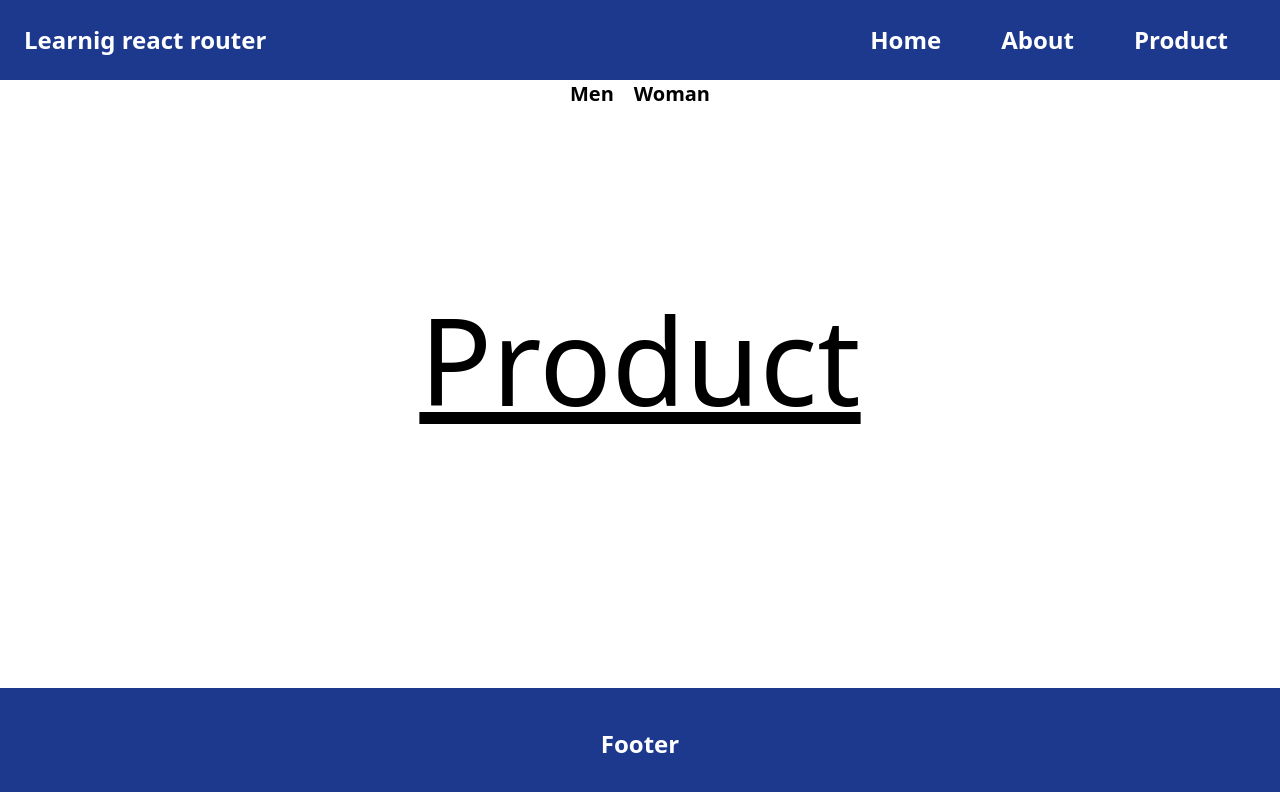
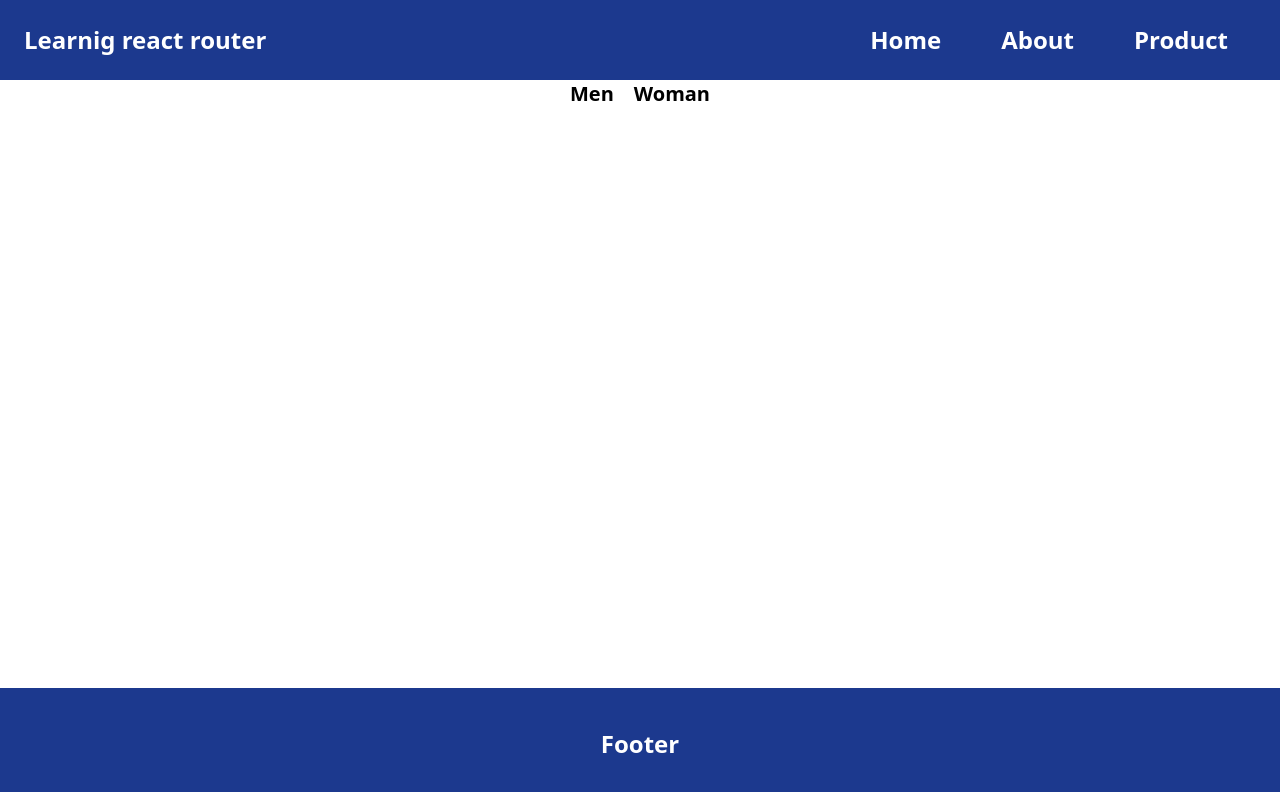
Before and after one commit to arpan7sarkar/React_Journey, a React (Vite) app in the folder 4_Advanced_routing/: page /product in a window 1280 px wide. Shown: the top 792 px of the page. Built offline with nearby package versions, Linux system fonts and the light colour scheme.

Commit message:
Understand about advanced routing and used nesteed routes and outlet

```diff
--- a/4_Advanced_routing/src/components/Product.jsx
+++ b/4_Advanced_routing/src/components/Product.jsx
@@ -1,16 +1,16 @@
-import React from 'react'
-import { Link } from 'react-router-dom'
+import React from "react";
+import { Link, Outlet } from "react-router-dom";
 
 const Product = () => {
   return (
     <div>
-        <div className='flex justify-center items-center gap-5 text-xl font-semibold'>
-            <Link to="/product/men">Men</Link>
-            <Link to="/product/woman">Woman</Link>
-        </div>
-      <h2>Product</h2>
+      <div className="flex justify-center items-center gap-5 text-xl font-semibold">
+        <Link to="/product/men">Men</Link>
+        <Link to="/product/woman">Woman</Link>
+      </div>
+      <Outlet />
     </div>
-  )
-}
+  );
+};
 
-export default Product
+export default Product;
--- a/4_Advanced_routing/src/main.jsx
+++ b/4_Advanced_routing/src/main.jsx
@@ -16,9 +16,11 @@ createRoot(document.getElementById("root")).render(
     <Routes>
       <Route path="/" element={<App />} />
       <Route path="/about" element={<About />} />
-      <Route path="/product" element=<Product/> />
-      <Route path="/product/men" element=<Men/> />
-      <Route path="/product/woman" element=<Woman/> />
+      <Route path="/product" element=<Product/> >
+       <Route path="men" element=<Men/> />
+      <Route path="woman" element=<Woman/> />
+      </Route>
+
       {/* path="*" is for page not found */}
       <Route path="*" element=<Notfound /> />
     </Routes>
```
